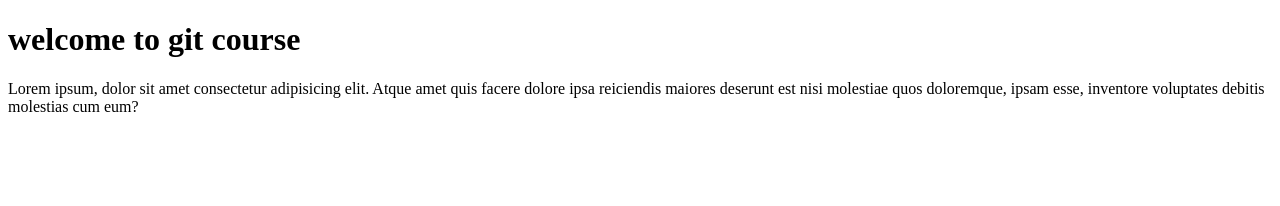
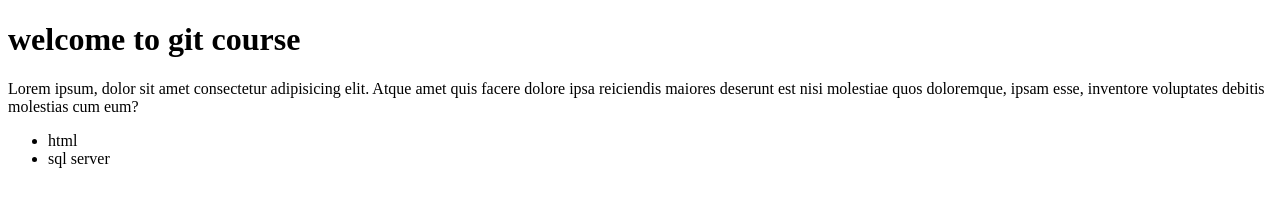
Before and after one commit to tofy2002/gitpractice, a plain HTML site: page index.html in a window 1280 px wide. Drawn offline with Linux system fonts and the light colour scheme.

Commit message:
Add unordered list to index.html

```diff
--- a/index.html
+++ b/index.html
@@ -10,6 +10,9 @@
     <p>
         Lorem ipsum, dolor sit amet consectetur adipisicing elit. Atque amet quis facere dolore ipsa reiciendis maiores deserunt est nisi molestiae quos doloremque, ipsam esse, inventore voluptates debitis molestias cum eum?
     </p>
-
+    <ul>
+        <li>html</li>
+        <li>sql server</li>
+    </ul>
 </body>
 </html>
```
